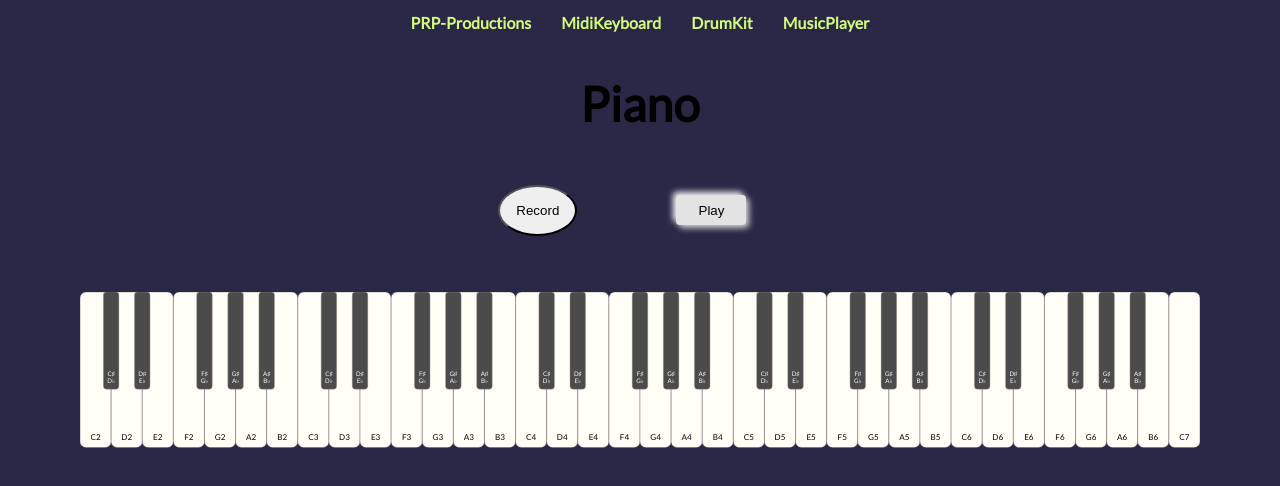
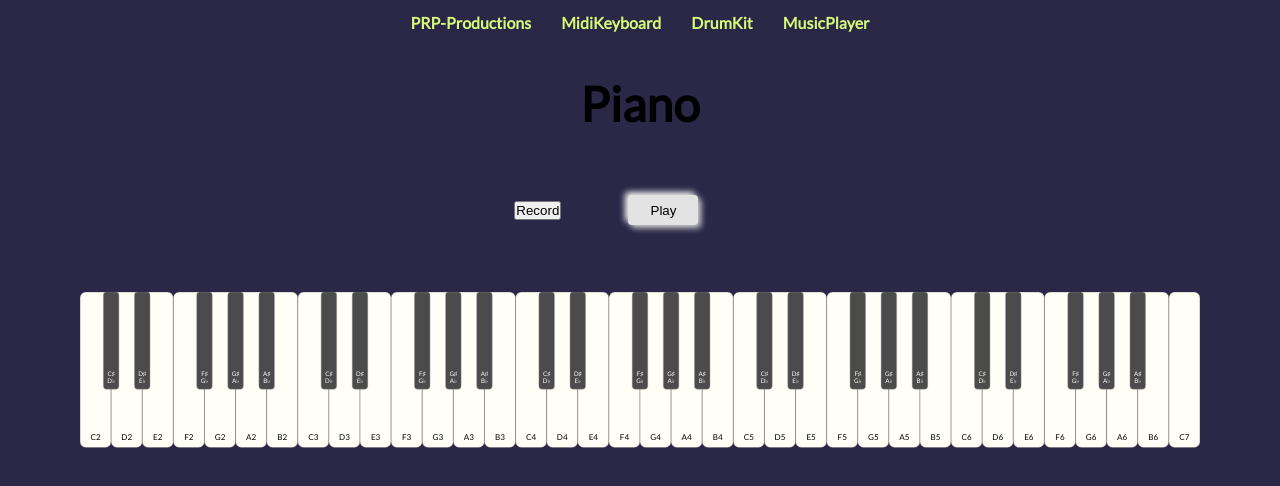
Before and after one commit to prp-productions/prp-productions, a React (Create React App) app: page /midiKeyboard in a window 1280 px wide. Shown: the top 486 px of the page. Built offline with nearby package versions, Linux system fonts and the light colour scheme.

Commit message:
buttons look similar now

```diff
--- a/src/styles/piano.css
+++ b/src/styles/piano.css
@@ -69,10 +69,3 @@
 .connected_icon2 img {
   background-color: #f5f541;
 }
-
-.recordButton {
-  margin: 2rem;
-  cursor: pointer;
-  border-radius: 50%;
-  padding: 1rem;
-}
--- a/src/styles/recordingManager.scss
+++ b/src/styles/recordingManager.scss
@@ -1,17 +1,19 @@
 .component_recordingManager {
   button.recording {
-    background: #f00;
     width: 70px;
-    height:30px;
-    border:none;
-    border-radius:4px;
+    height: 30px;
+    border: none;
+    margin: 6%;
+    border-radius: 4px;
+    background: red;
     box-shadow: 3px 3px 6px #d1d1d1, -3px -3px 6px #f5f5f5;
     transition: 1s;
   }
   button.recording:hover {
-    // background: #f00;
-    box-shadow: 3px 3px 6px #d1d1d1, -3px -3px 6px #f5f5f5;
-    outline:none;
+    box-shadow: inset 4px 4px 10px #5b5b5b, inset -4px -4px 2px #ffffff;
+    color: var(--main-link);
+    background-color: var(--main-light-2);
+    outline: none;
   }
 
   button.playButton {
```
